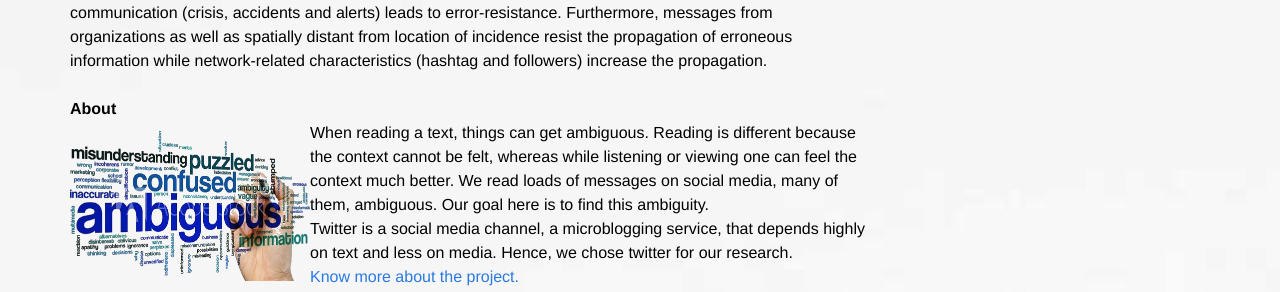
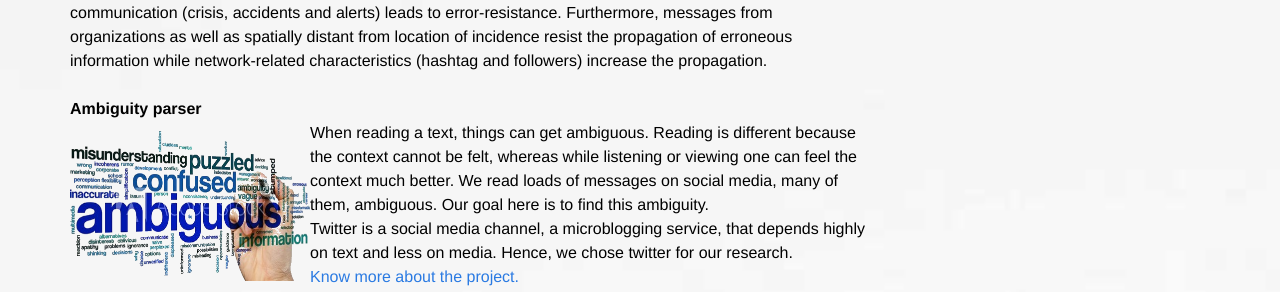
Before and after one commit to AmbiguityISMLab/AmbiguityISMLab.github.io, a Jekyll site: the page built from index.html, in a window 1280 px wide. Shown: the part 422-714 px from the top of the page. Built offline with Jekyll 4.4.1, drawn with Linux system fonts in a browser that asks for light colours.

Commit message:
Update about.html

```diff
--- a/_includes/about.html
+++ b/_includes/about.html
@@ -4,7 +4,7 @@ This project seeks to understand how error messages are propagated over large-sc
 <p><b>Current/Final Results (summary)</b></p>
 The results indicate that fear appeals (threat and protection) and risk communication (risk and benefit) lead to a positive effect on unverified message’s propagation signifying error-proneness, while emotion analysis (anxiety and hope) is associated with a negative effect on unverified message’s propagation denoting error-resistance. In addition, health information (medical, strategies and actions) is related to error-proneness, while crisis communication (crisis, accidents and alerts) leads to error-resistance. Furthermore, messages from organizations as well as spatially distant from location of incidence resist the propagation of erroneous information while network-related characteristics (hashtag and followers) increase the propagation.<br><br>
 
-<p><b>About</b></p>
+<p><b>Ambiguity parser</b></p>
 <p><img src="/img/about.png" height="160" width="240" align="left">
 	When reading a text, things can get ambiguous.
 	Reading is different because the context cannot
```
